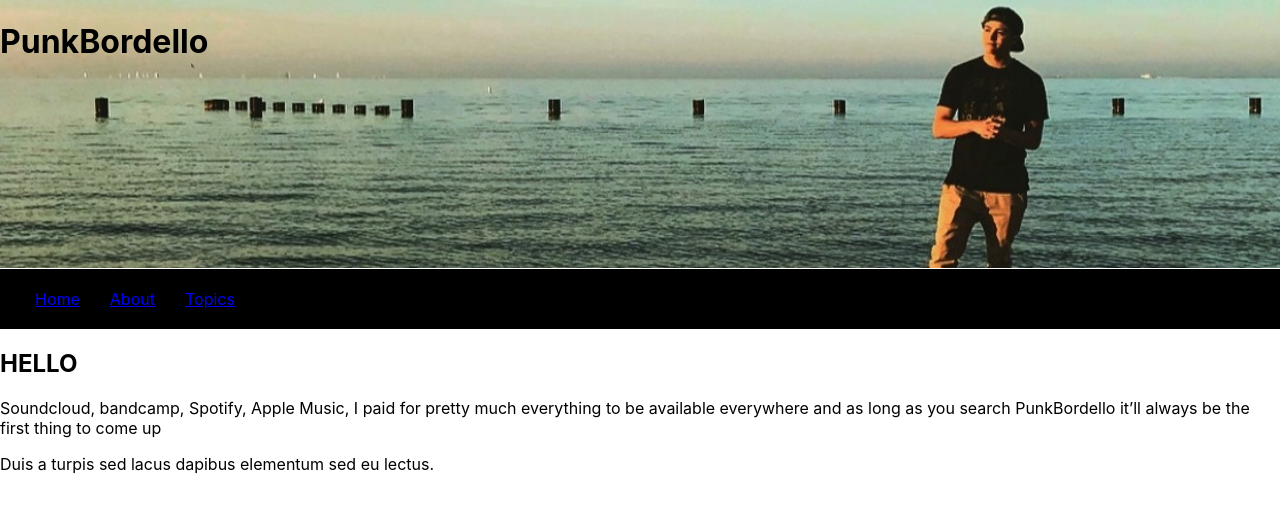
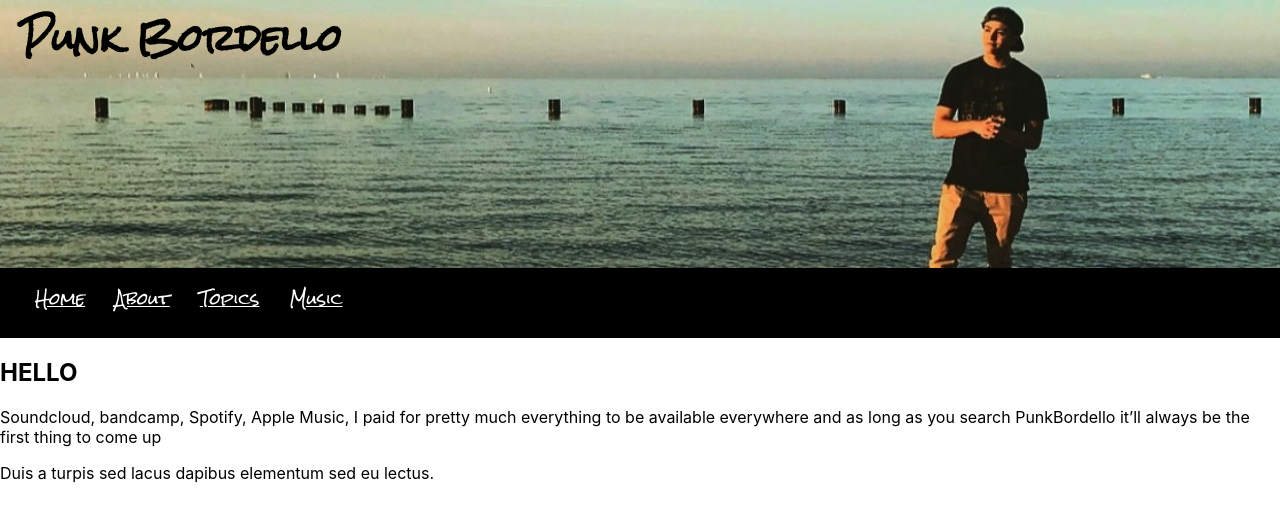
Before and after one commit to jameslock86/cory, a React (Create React App) app in the folder cory/cory/: page /#/ in a window 1280 px wide. Shown: the top 520 px of the page. Built offline with nearby package versions, Linux system fonts and the light colour scheme.

Commit message:
adding some styling to the top of the page

```diff
--- a/cory/cory/public/index.html
+++ b/cory/cory/public/index.html
@@ -5,6 +5,7 @@
     <link rel="shortcut icon" href="%PUBLIC_URL%/favicon.ico">
     <meta name="viewport" content="width=device-width, initial-scale=1, shrink-to-fit=no">
     <meta name="theme-color" content="#000000">
+    <link href="https://fonts.googleapis.com/css?family=Rock+Salt" rel="stylesheet">
     <!--
       manifest.json provides metadata used when your web app is added to the
       homescreen on Android. See https://developers.google.com/web/fundamentals/web-app-manifest/
--- a/cory/cory/src/App.css
+++ b/cory/cory/src/App.css
@@ -1,17 +1,24 @@
 .App {
   text-align: center;
+  font-family: 'Rock Salt', cursive;
 }
 .navLink{
   padding:15px;
+  color:white !important;
+  font-family: 'Rock Salt', cursive;
+
 }
 #hero-image{
   width: 100vw;
 }
 #hero-title{
-  margin-top: -250px;
+  margin-top: -275px;
+  font-family: 'Rock Salt';
+  margin-left:20px;
+  font-size:35px;
 }
 .header{
-  margin-top:208px;
+  margin-top:180px;
   background-color:black;
   padding: 20px;
 }
--- a/cory/cory/src/App.js
+++ b/cory/cory/src/App.js
@@ -4,6 +4,7 @@ import './App.css';
 import Home from './components/home.js';
 import About from './components/about.js';
 import Topics from './components/topics.js';
+import Music from './components/music.js';
 import CoryImage from './public/coryImage.jpg';
 class App extends Component {
   render() {
@@ -11,16 +12,18 @@ class App extends Component {
       <HashRouter >
        <div>
          <img id="hero-image"src={CoryImage} alt="hero Image"/>
-          <h1 id="hero-title">PunkBordello</h1>
+          <h1 id="hero-title">Punk Bordello</h1>
           <ul className="header">
-            <a className="navLink"><NavLink to="/">Home</NavLink></a>
-            <a className="navLink"><NavLink to="/about">About</NavLink></a>
-           <a className="navLink"><NavLink to="/topics">Topics</NavLink></a>
+            <a><NavLink className="navLink" to="/">Home</NavLink></a>
+            <a><NavLink className="navLink" to="/about">About</NavLink></a>
+           <a><NavLink className="navLink" to="/topics">Topics</NavLink></a>
+            <a><NavLink className="navLink" to="/music">Music</NavLink></a>
           </ul>
 
             <Route path="/"exact component={Home}/>
             <Route path="/about" component={About}/>
             <Route path="/topics" component={Topics}/>
+            <Route path="/music" component={Music}/>
           </div>
 
       </HashRouter >
--- /dev/null
+++ b/cory/cory/src/components/music.js
@@ -0,0 +1,19 @@
+import React, { Component } from "react";
+
+class Music extends Component {
+  render() {
+    return (
+      <div>
+        <h2>Music </h2>
+        <p>Soundcloud, bandcamp, Spotify, Apple Music, I paid for
+           pretty much everything to be available
+          everywhere and as long as you search PunkBordello
+           it’ll always be the first thing to come up</p>
+
+        <p>Duis a turpis sed lacus dapibus elementum sed eu lectus.</p>
+      </div>
+    );
+  }
+}
+
+export default Music;
```
